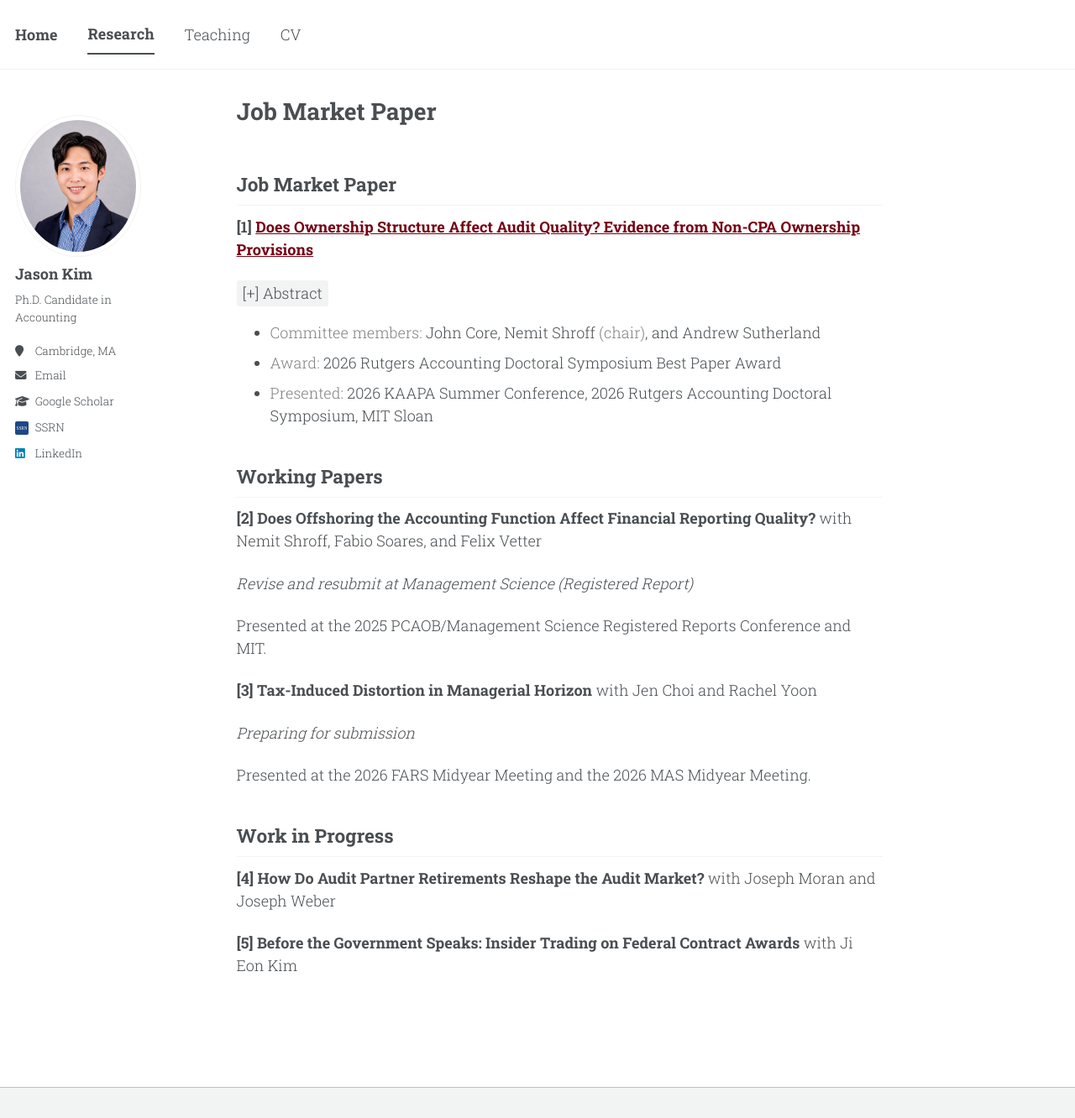
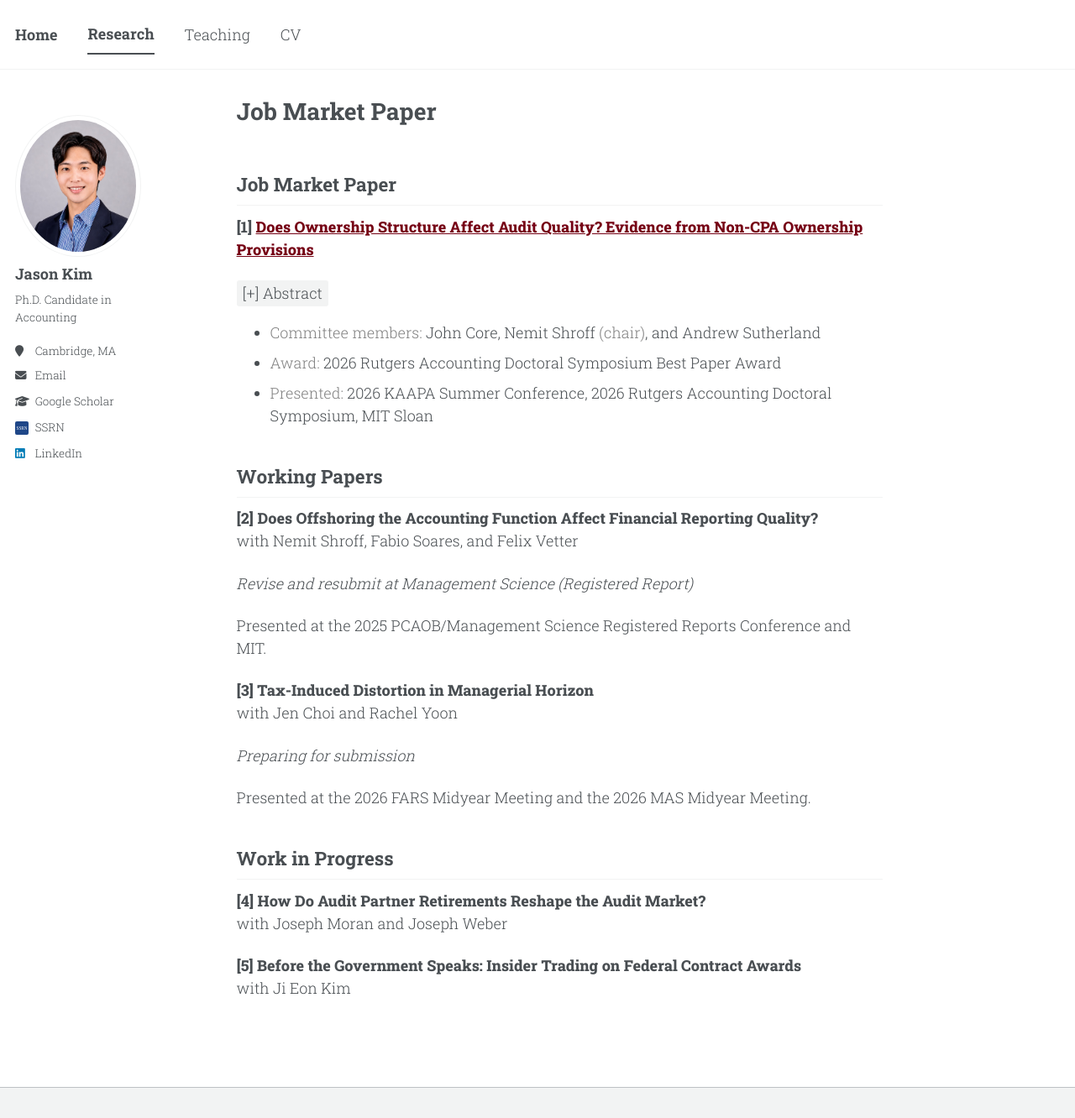
Before and after one commit to jgkim262/jgkim262.github.io, a Jekyll site: the page built from _pages/research.md, in a window 1280 px wide and 1332 px high. Shown: the whole window at 84% size. Built offline with Jekyll 4.4.1, drawn with Linux system fonts in a browser that asks for light colours; a style sheet for code colours, icons or effects is not loaded; our own code applies the rules of GitHub Pages for plain Markdown files.

Commit message:
Break coauthor lines and make paper titles extra bold
Co-Authored-By: Claude Opus 5 (1M context) <noreply@anthropic.com>

```diff
--- a/_includes/head.html
+++ b/_includes/head.html
@@ -15,7 +15,7 @@
 <!-- Site typeface -->
 <link rel="preconnect" href="https://fonts.googleapis.com">
 <link rel="preconnect" href="https://fonts.gstatic.com" crossorigin>
-<link rel="stylesheet" href="https://fonts.googleapis.com/css2?family=Roboto+Slab:wght@300;400;500;600;700&display=swap">
+<link rel="stylesheet" href="https://fonts.googleapis.com/css2?family=Roboto+Slab:wght@300;400;500;600;700;800&display=swap">
 
 <!-- For all browsers -->
 <link rel="stylesheet" href="{{ base_path }}/assets/css/main.css">
--- a/_pages/research.md
+++ b/_pages/research.md
@@ -5,7 +5,7 @@ author_profile: true
 
 ## Job Market Paper
 
-**[1] [Does Ownership Structure Affect Audit Quality? Evidence from Non-CPA Ownership Provisions](https://papers.ssrn.com/sol3/papers.cfm?abstract_id=7261201){: .underline}**
+**[1] [Does Ownership Structure Affect Audit Quality? Evidence from Non-CPA Ownership Provisions](https://papers.ssrn.com/sol3/papers.cfm?abstract_id=7261201){: .underline}**{: .paper-title}
 <details markdown="1"><summary>[+] Abstract</summary>
 
 This paper examines whether allowing non-CPAs to own an equity stake in CPA firms affects audit quality. Exploiting the staggered adoption of state statutes that allow non-CPA ownership in audit entities, I compare audit quality between clients whose auditors operate in adopting states and those whose auditors operate in non-adopting states. I study three audit settings: public company financial statement audits, nonprofit organization (NPO) financial statement audits, and employee benefit plan (EBP) audits. Across all three settings, I find that audit quality declines following adoption, with the declines concentrated among clients audited by small audit firms. Adoption is also associated with an increase in the number of audit firms operating in treated states and lower audit fees in NPO and EBP audits. In contrast, public company audit fees remain unchanged. These results indicate that fee pressure arises primarily in markets dominated by small audit firms. Taken together, the evidence suggests that non-CPA ownership weakens professional accountability within firms and intensifies audit market competition, affecting both audit quality and pricing.
@@ -19,14 +19,14 @@ This paper examines whether allowing non-CPAs to own an equity stake in CPA firm
 
 ## Working Papers
 
-**[2] Does Offshoring the Accounting Function Affect Financial Reporting Quality?**
+**[2] Does Offshoring the Accounting Function Affect Financial Reporting Quality?**{: .paper-title}<br>
 with Nemit Shroff, Fabio Soares, and Felix Vetter
 
 *Revise and resubmit at Management Science (Registered Report)*
 
 Presented at the 2025 PCAOB/Management Science Registered Reports Conference and MIT.
 
-**[3] Tax-Induced Distortion in Managerial Horizon**
+**[3] Tax-Induced Distortion in Managerial Horizon**{: .paper-title}<br>
 with Jen Choi and Rachel Yoon
 
 *Preparing for submission*
@@ -35,8 +35,8 @@ Presented at the 2026 FARS Midyear Meeting and the 2026 MAS Midyear Meeting.
 
 ## Work in Progress
 
-**[4] How Do Audit Partner Retirements Reshape the Audit Market?**
+**[4] How Do Audit Partner Retirements Reshape the Audit Market?**{: .paper-title}<br>
 with Joseph Moran and Joseph Weber
 
-**[5] Before the Government Speaks: Insider Trading on Federal Contract Awards**
+**[5] Before the Government Speaks: Insider Trading on Federal Contract Awards**{: .paper-title}<br>
 with Ji Eon Kim
--- a/_sass/include/_utilities.scss
+++ b/_sass/include/_utilities.scss
@@ -276,6 +276,14 @@ body:hover .visually-hidden button {
 
 .page__content .muted {
   color: gray;
+}
+
+/* Paper titles on the research page: heavier than ordinary bold so they lead
+   each entry. Scoped to a class rather than all <strong> so bold text
+   elsewhere (e.g. the teaching page's programme lines) is unaffected.
+   Apply with: **Title**{: .paper-title} */
+.page__content .paper-title {
+  font-weight: 800;
 }
 
 /* Opt-in underline for individual links, since body links are underline-free
```
